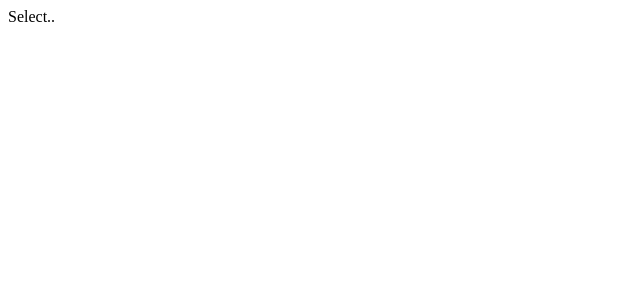
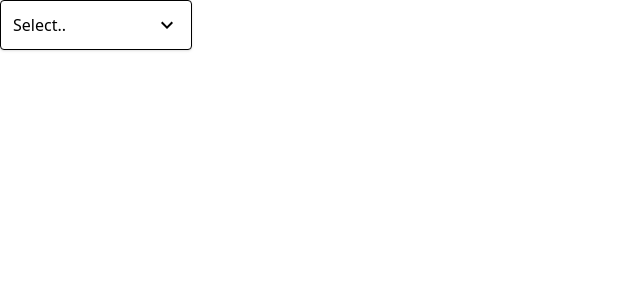
Before and after one commit to AfazPaul1/comps, a React (Vite) app: page / in a window 1280 px wide. Shown: the top 300 px of the page, without its empty margins (0-640 px from the left). Built offline with nearby package versions, Linux system fonts and the light colour scheme.

Commit message:
added tailwind styling and ensured the div contaiiner for renderedoptions only rendered when isopen is true and not rendered at all when empty. this ensures stylng is not applied for empty div

```diff
--- a/src/App.jsx
+++ b/src/App.jsx
@@ -16,7 +16,7 @@ function App() {
     ]
 
     return (
-        <Dropdown handleSelect = {handleSelect} selected={selected} options={options}></Dropdown>
+        <Dropdown onChange = {handleSelect} value={selected} options={options}></Dropdown>
     )
 }
 
--- a/src/components/Dropdown.jsx
+++ b/src/components/Dropdown.jsx
@@ -1,7 +1,10 @@
 import { useState } from 'react';
 import PropTypes from 'prop-types';
+import '../main.css'
+import ExpandMoreIcon from '@mui/icons-material/ExpandMore';
 
-function Dropdown({options, handleSelect, selected}) {
+
+function Dropdown({options, onChange, value}) {
 
     const [isOpen, setIsOpen] = useState(false)
 
@@ -11,18 +14,24 @@ function Dropdown({options, handleSelect, selected}) {
 
     const handleItemClick = (option) => {
         // console.log(option);
-        handleSelect(option)
+        onChange(option)
         setIsOpen(false)
     }
 
-    const renderedOptions = isOpen && options.map((option) => {
+    const renderedOptions = options.map((option) => {
         return <div onClick={() => handleItemClick(option)} key={option.value}>{option.label}</div>
     })
 
     return (
-        <div>
-            <div onClick = {handleClick}>{selected?.label || "Select.."}</div>
-            <div>{renderedOptions}</div>
+        <div className='w-48 relative'>
+            <div
+                className='flex justify-between items-center cursor-pointer border rounded p-3 shadow bg-white w-ful'
+                onClick = {handleClick}
+            >
+                {value?.label || "Select.."}
+                <ExpandMoreIcon />
+            </div>
+            { isOpen && <div className='absolute top-full border rounded p-3 shadow bg-white w-full'>{renderedOptions}</div>}
         </div>
     )
 
```
